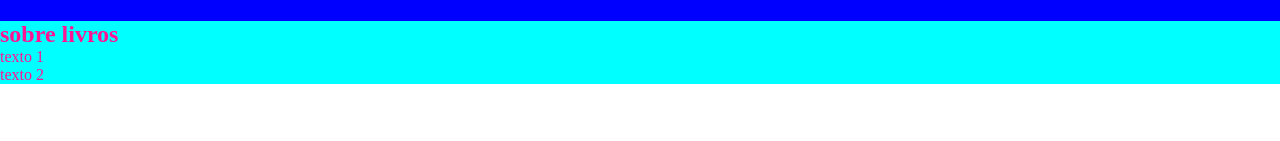
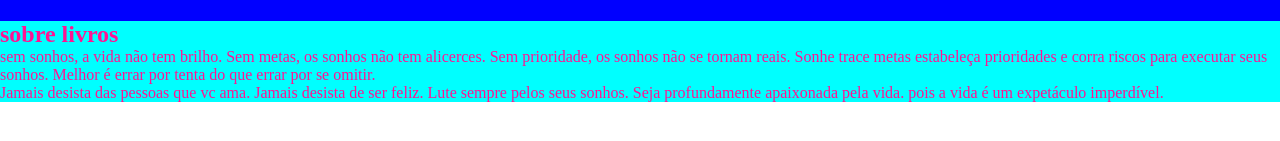
Before and after one commit to morenah1102/siteteste, a plain HTML site: page index.html in a window 1280 px wide. Shown: the part 63-204 px from the top of the page. Drawn offline with Linux system fonts and the light colour scheme.

Commit message:
frases do livro

```diff
--- a/index.html
+++ b/index.html
@@ -17,8 +17,10 @@
     <section class="braços">
         <div class="divisão-conteudo">
         <h2 class="titulo-principal">sobre livros</h2>
-        <p class="corpo-texto 1">texto 1</p>
-        <p class="corpo-texto 2">texto 2</p>
+        <p class="corpo-texto 1">sem sonhos, a vida não tem brilho. Sem metas, os sonhos não tem alicerces. Sem prioridade, os sonhos não se tornam reais. Sonhe trace metas
+estabeleça prioridades e corra riscos para executar seus sonhos. Melhor é errar por tenta do que errar por se omitir.</p>
+        <p class="corpo-texto 2">Jamais desista das pessoas que vc ama. Jamais desista de ser feliz. Lute sempre pelos seus sonhos. Seja profundamente apaixonada pela vida.
+pois a vida é um expetáculo imperdível.</p>
     </div>
     </section>
 </body>
```
